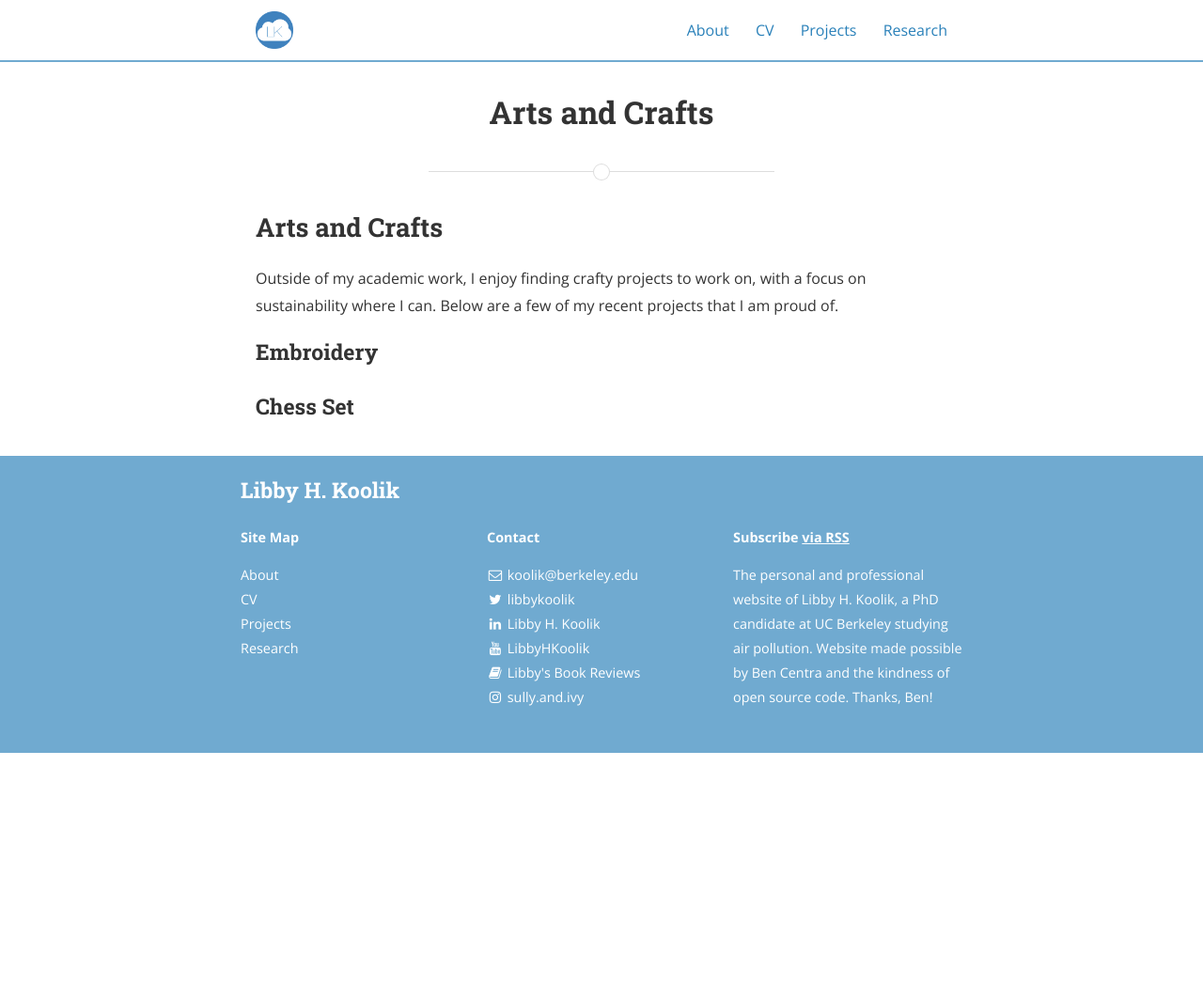
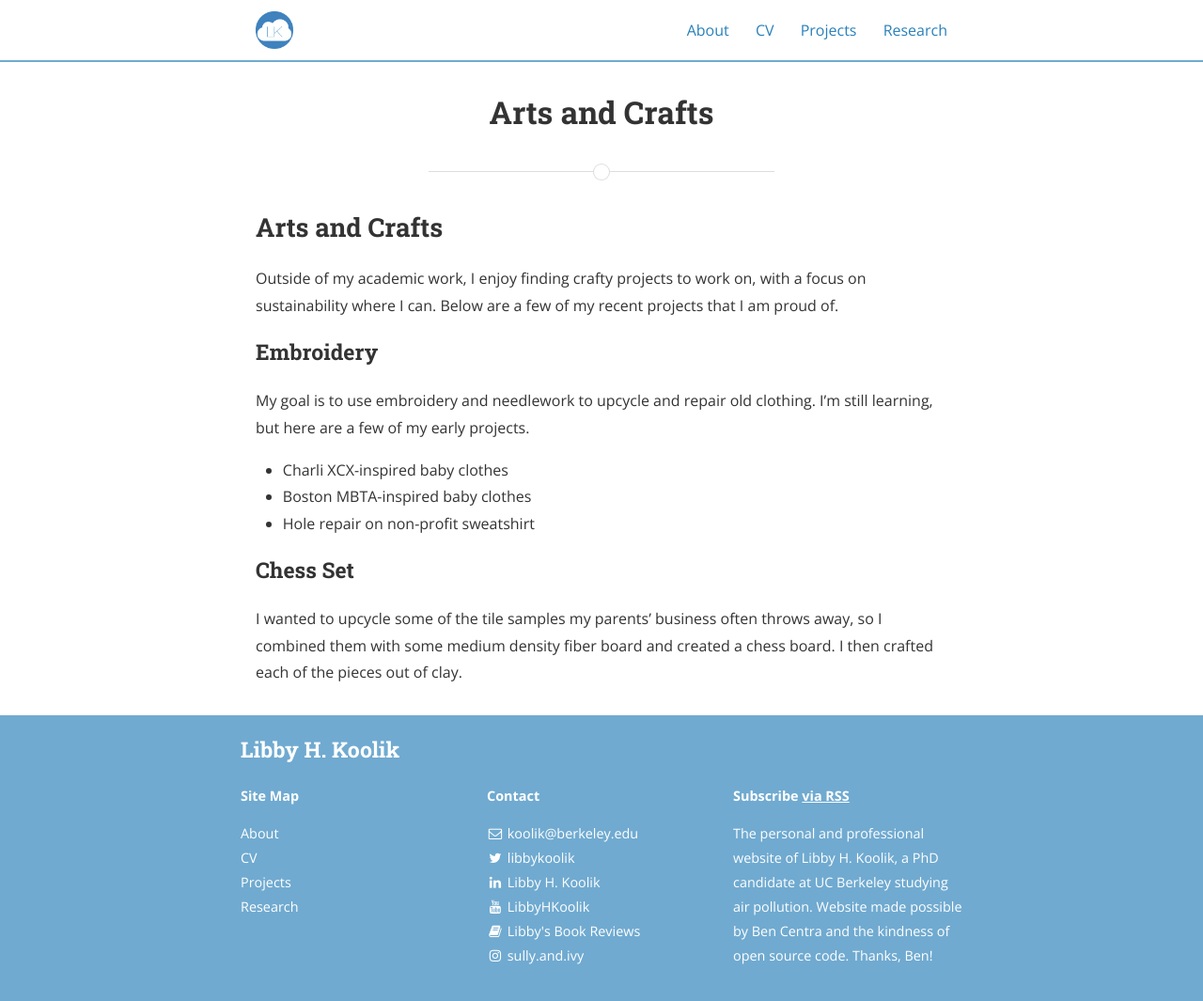
Before and after one commit to lkoolik/lkoolik.github.io, a Jekyll site: the page built from projects/art.md, in a window 1280 px wide and 1076 px high. Shown: the top 1065 px of the window at 94% size. Built offline with Jekyll 4.4.1, drawn with Linux system fonts in a browser that asks for light colours; nearby versions of some CDN libraries.

Commit message:
Update art.md

```diff
--- a/projects/art.md
+++ b/projects/art.md
@@ -12,6 +12,10 @@ main_nav: false
 Outside of my academic work, I enjoy finding crafty projects to work on, with a focus on sustainability where I can. Below are a few of my recent projects that I am proud of.
 
 ### Embroidery
-
+My goal is to use embroidery and needlework to upcycle and repair old clothing. I'm still learning, but here are a few of my early projects.
+* Charli XCX-inspired baby clothes
+* Boston MBTA-inspired baby clothes
+* Hole repair on non-profit sweatshirt
 
 ### Chess Set
+I wanted to upcycle some of the tile samples my parents' business often throws away, so I combined them with some medium density fiber board and created a chess board. I then crafted each of the pieces out of clay.
```
